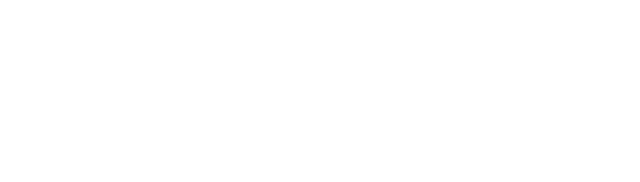
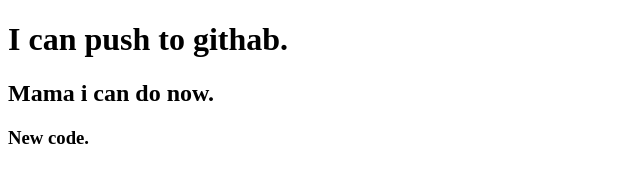
Before and after one commit to sadmansakib172/my-first-repo, a plain HTML site: page index.html in a window 1280 px wide. Shown: the whole page, without its empty margins (0-640 px from the left). Drawn offline with Linux system fonts and the light colour scheme.

Commit message:
added header

```diff
--- a/index.html
+++ b/index.html
@@ -7,6 +7,8 @@
     <title>My first Repo</title>
 </head>
 <body>
-
+    <h1>I can push to githab.</h1>
+    <h2>Mama i can do now.</h2>
+    <h3>New code.</h3>
 </body>
 </html>
```
